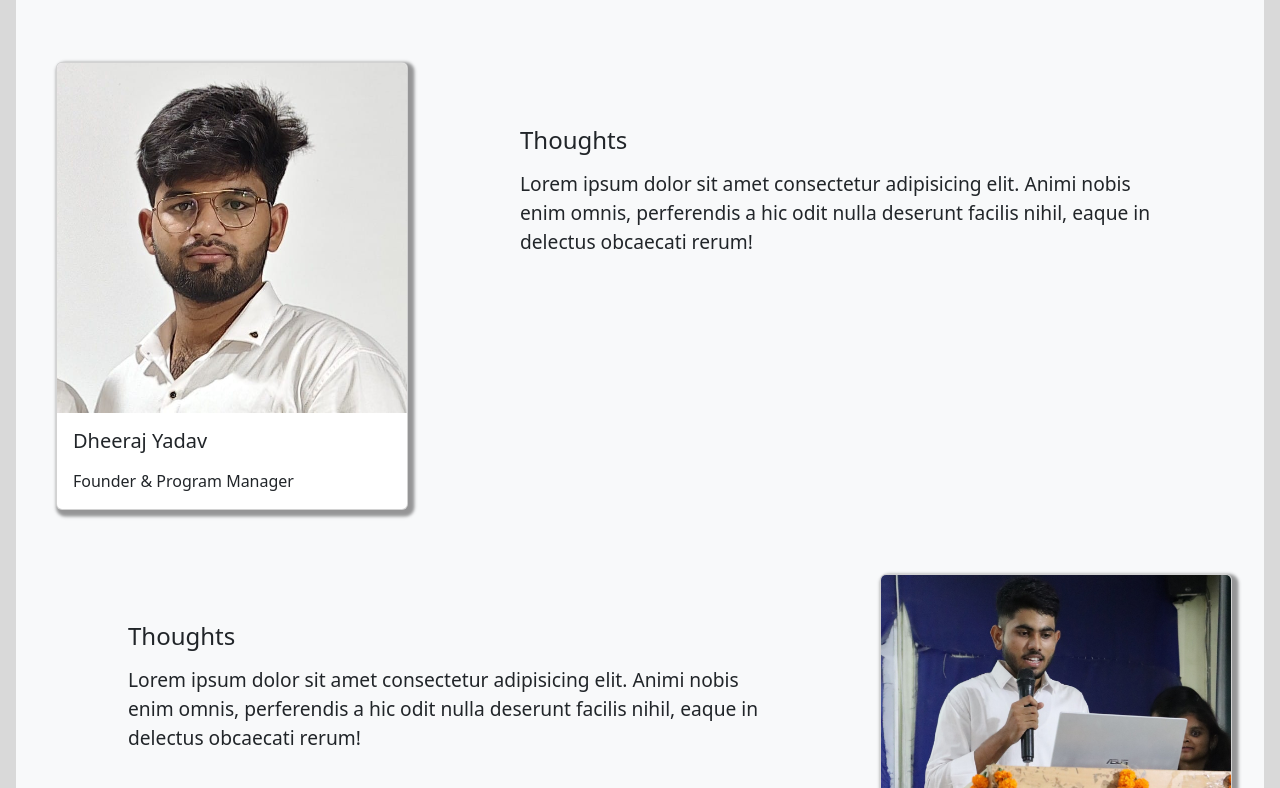
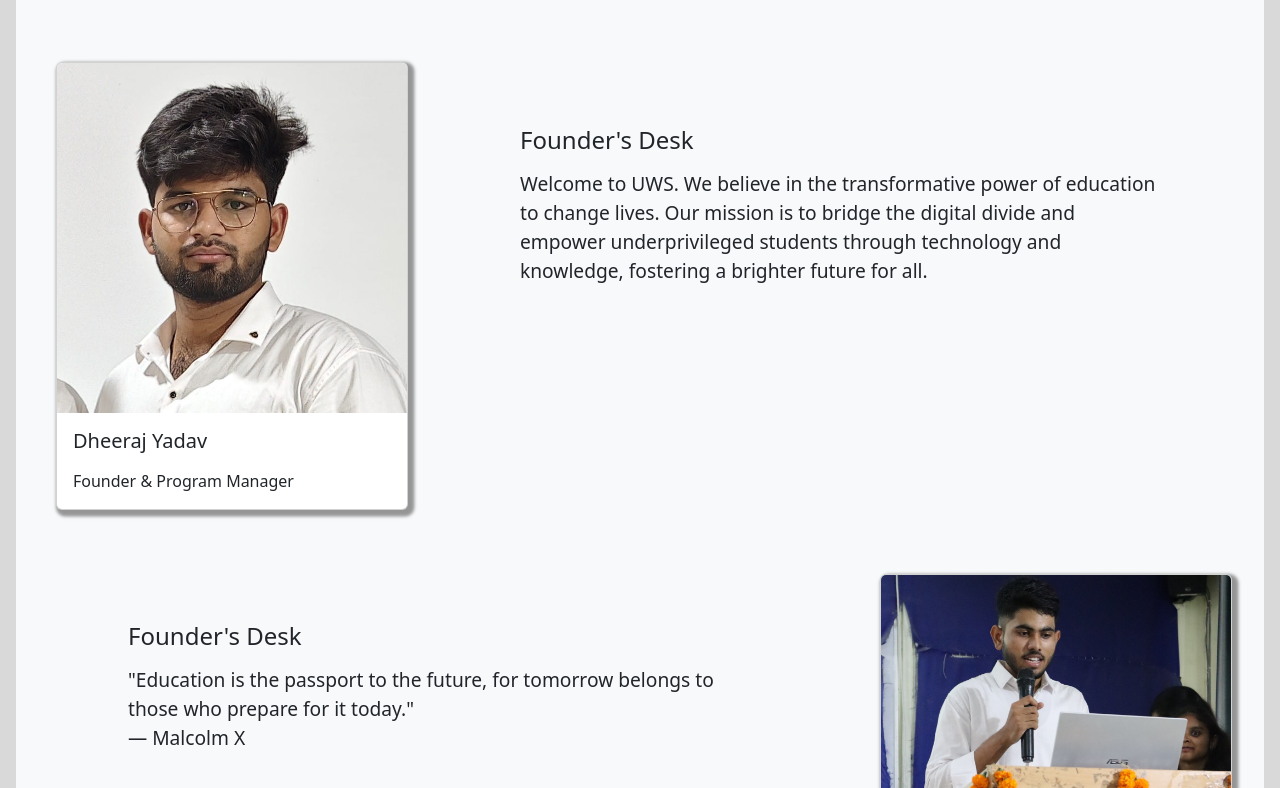
Before and after one commit to Unnati-Welfare-Society/Galary_left, a React (Vite) app: page /people in a window 1280 px wide. Shown: the part 372-1160 px from the top of the page. Built offline with nearby package versions, Linux system fonts and the light colour scheme.

Commit message:
Update People.jsx add thoughts by founder

```diff
--- a/src/components/People/People.jsx
+++ b/src/components/People/People.jsx
@@ -17,24 +17,22 @@ function People () {
             </div>
       </div>
     <div className="thought">
-            <div><h4>Thoughts</h4></div>
+            <div><h4>Founder's Desk</h4></div>
             <div className="mt-3">
               <p>
-                Lorem ipsum dolor sit amet consectetur adipisicing elit. Animi
-                nobis enim omnis, perferendis a hic odit nulla deserunt facilis
-                nihil, eaque in delectus obcaecati rerum!
+                Welcome to UWS. We believe in the transformative power of education to change lives. Our mission is to bridge the digital divide and empower underprivileged students through technology and knowledge, fostering a brighter future for all.
               </p>
             </div>
           </div>
     </div>
     <div className="member mt-3 mx-3">
     <div className="thought">
-            <div><h4>Thoughts</h4></div>
+            <div><h4>Founder's Desk</h4></div>
             <div className="mt-3">
               <p>
-                Lorem ipsum dolor sit amet consectetur adipisicing elit. Animi
-                nobis enim omnis, perferendis a hic odit nulla deserunt facilis
-                nihil, eaque in delectus obcaecati rerum!
+                "Education is the passport to the future, for tomorrow belongs to those who prepare for it today."
+                <br/>— Malcolm X <br/><br/>
+                "Our mission at UWS is to empower underprivileged students through technology and education, ensuring equal access and opportunities for a brighter future. Together, we strive to eliminate barriers and foster a community where every child can thrive and succeed."
               </p>
             </div>
           </div>
```
